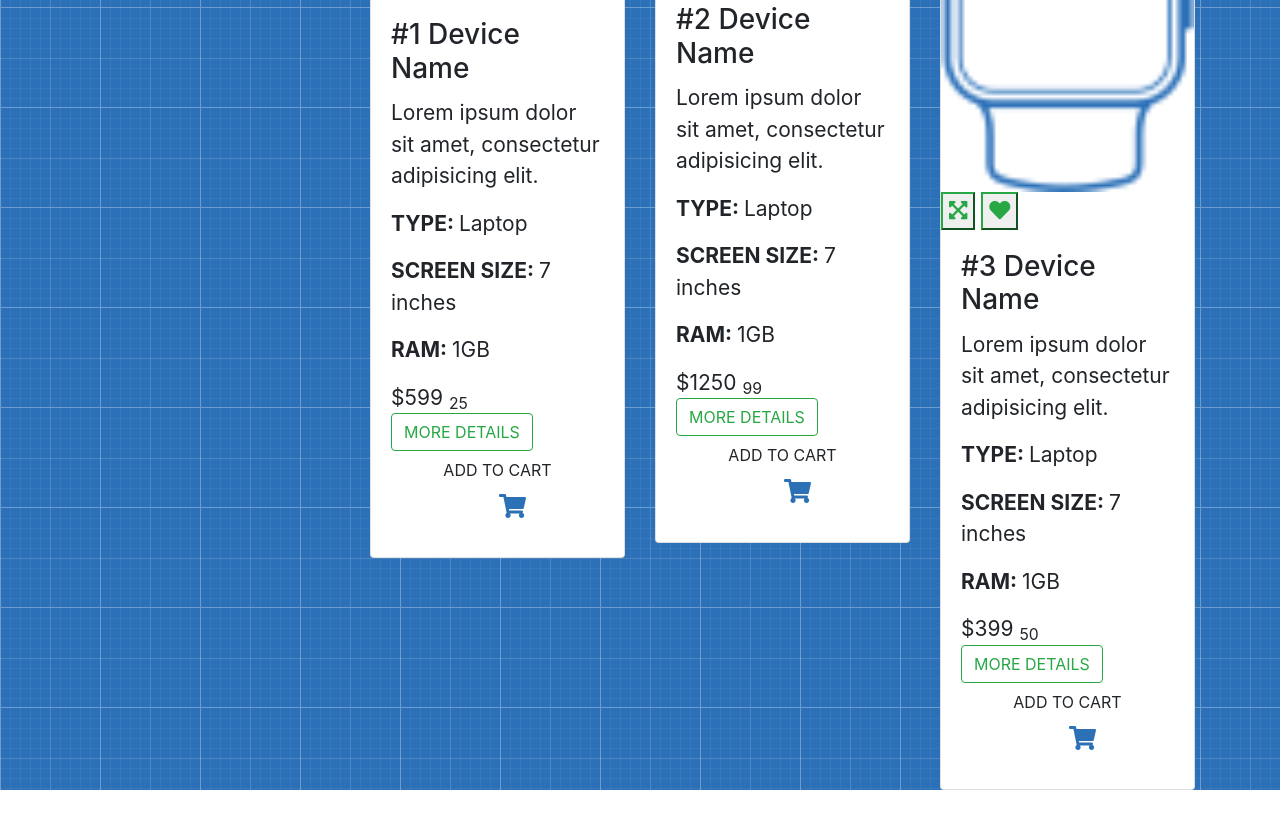
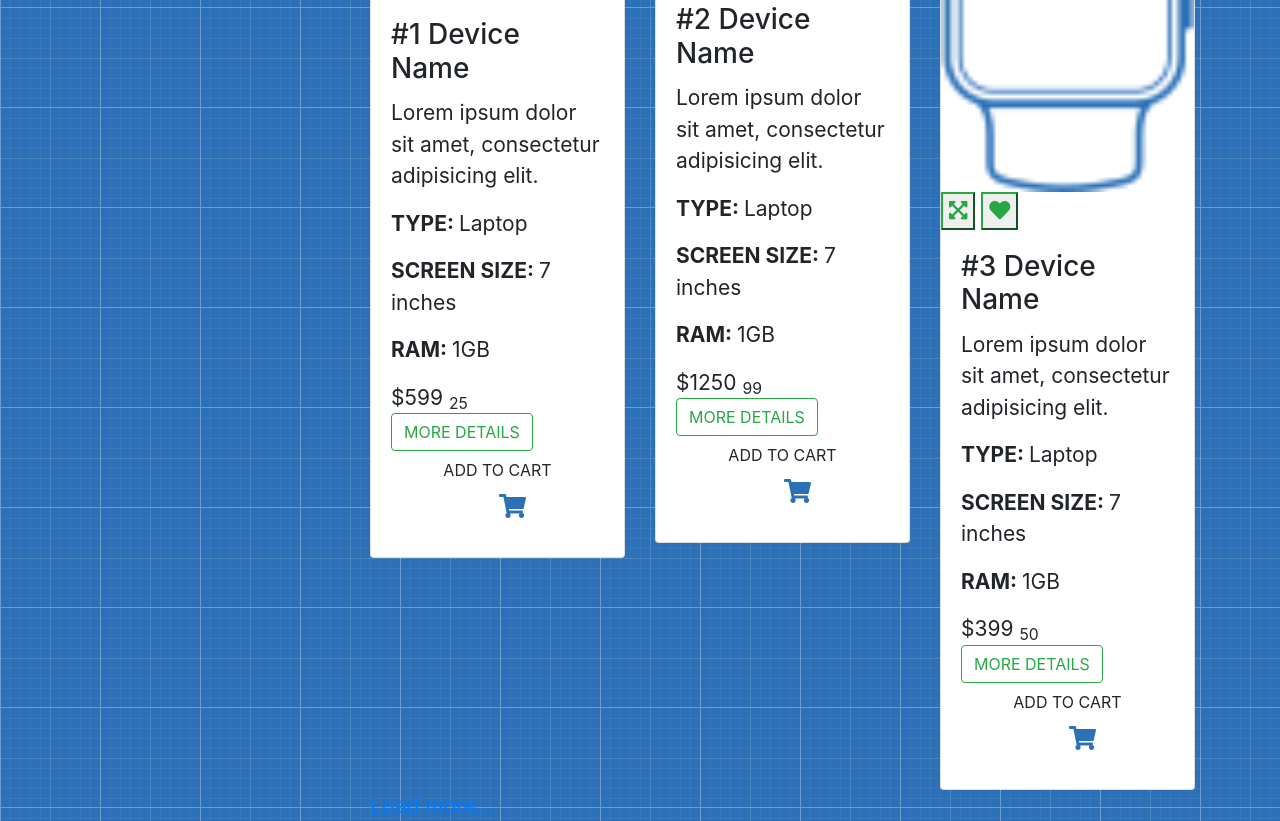
Before and after one commit to KhrystynaKo/Shop-template, a website: page index.html in a window 1280 px wide. Shown: the part 2993-3814 px from the top of the page. Before the commit the page ends 3783 px from the top, so only its background shows below. Drawn offline with Linux system fonts and the light colour scheme.

Commit message:
блок со ссылкой

```diff
--- a/index.html
+++ b/index.html
@@ -384,6 +384,12 @@
           </div>
 
         </div>
+
+        <div class="row">
+          <div class="col more">
+            <a href="#" >Load more...</a>
+          </div>
+        </div>
       </main>
       <aside class="sidebar col-lg-3 order-lg-1">
         <div class="sidebar-form">
```
